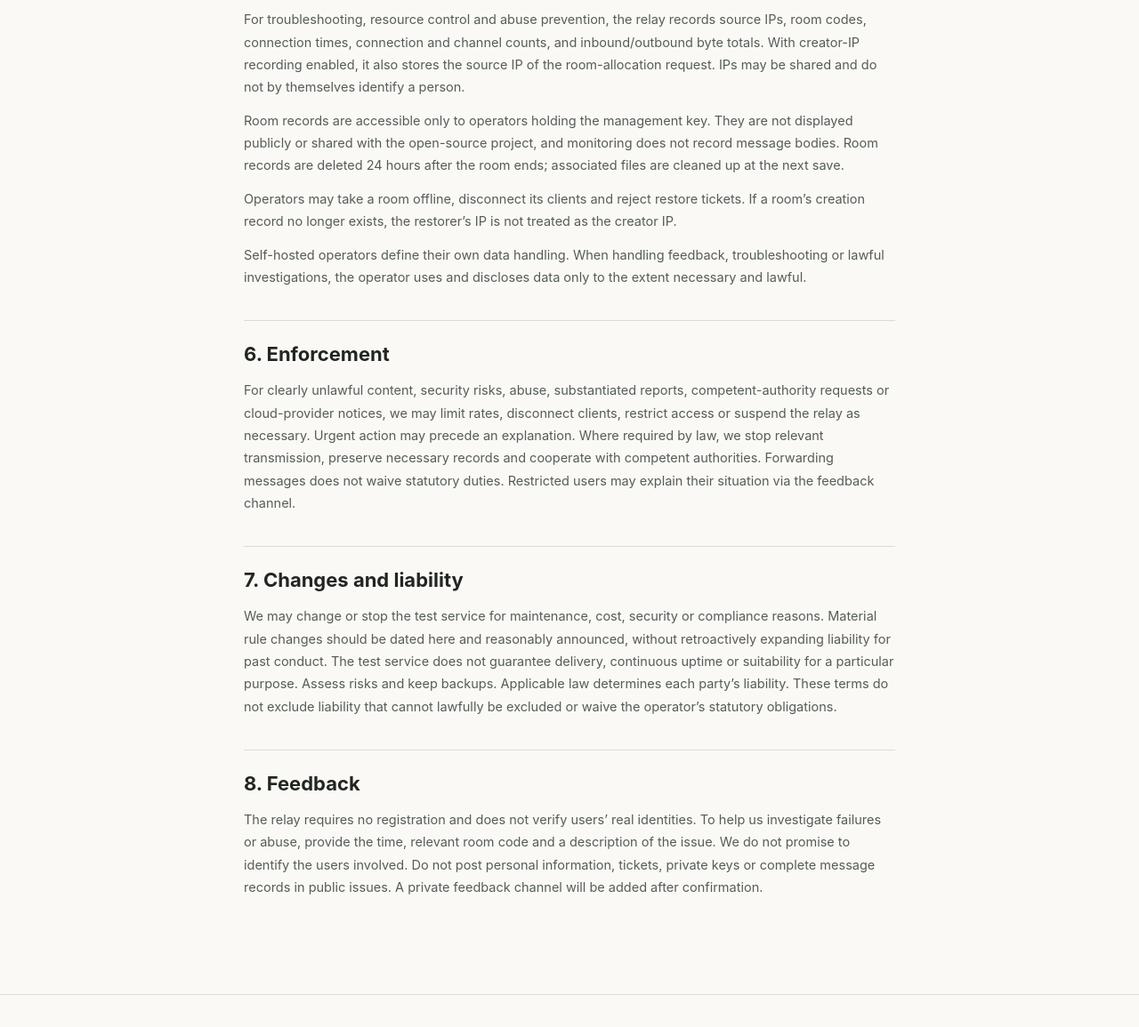
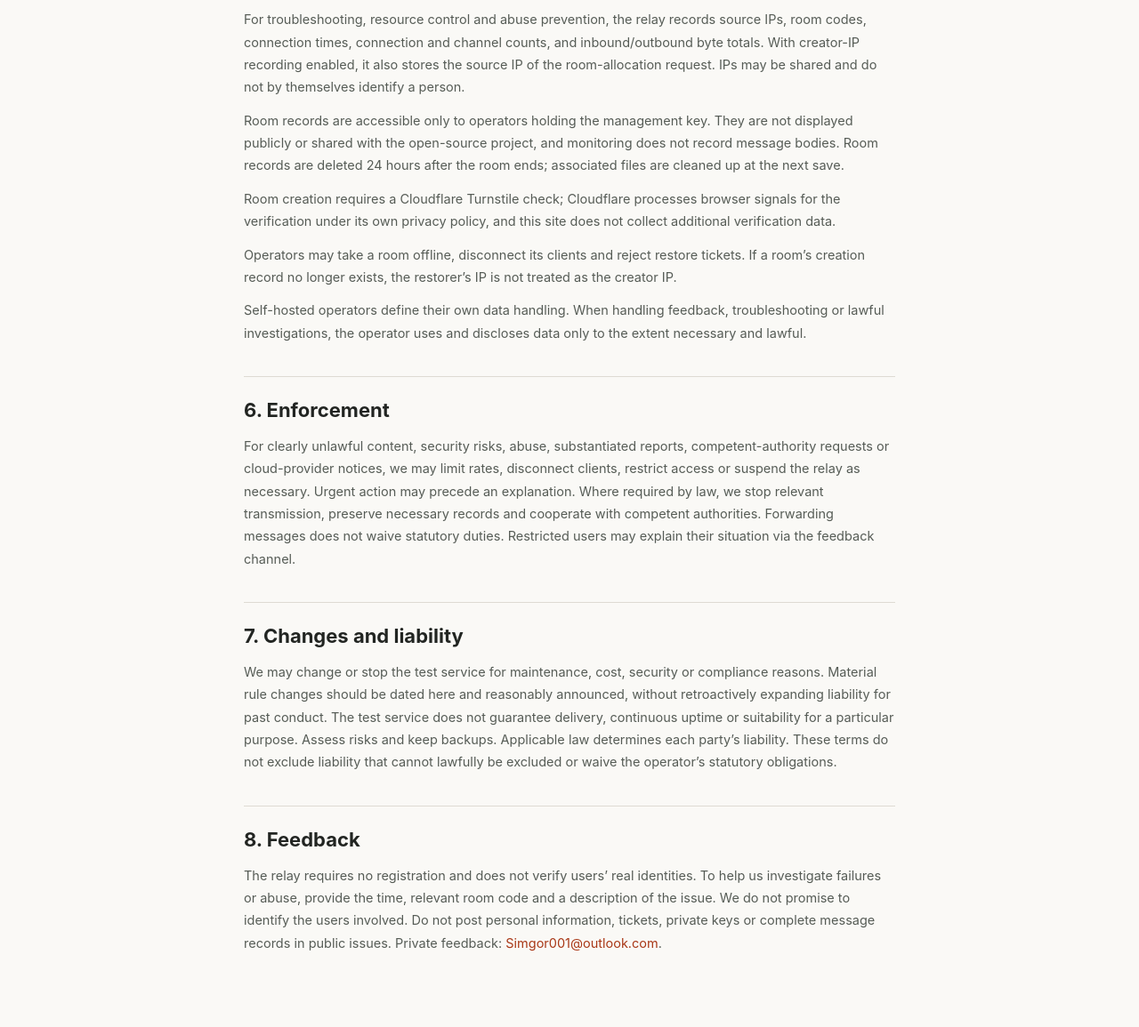
Before and after one commit to Simgor001/romzo, a website: page website/terms.html in a window 1280 px wide. Shown: the part 1728-2883 px from the top of the page at 89% size. Drawn offline with Linux system fonts and the light colour scheme.

Commit message:
feat(deploy): persist room history; disclose Turnstile and add feedback email
Mount a writable /data volume for METRICS_HISTORY_FILE so room history
survives container restarts, and align the public relay terms with the
current policy: Cloudflare Turnstile handles verification signals, and
the feedback section now lists the maintainer email.

```diff
--- a/deploy/compose.yaml
+++ b/deploy/compose.yaml
@@ -8,6 +8,10 @@ services:
       - "127.0.0.1:9224:9224"
     restart: unless-stopped
     read_only: true
+    # Writable mount for METRICS_HISTORY_FILE (room history survives restarts).
+    # Host dir must be writable by uid 65532 (the container user).
+    volumes:
+      - /opt/romzo/data:/data
     cap_drop: [ALL]
     security_opt: [no-new-privileges:true]
     mem_limit: 256m
--- a/website/terms.html
+++ b/website/terms.html
@@ -53,10 +53,12 @@
 <section id="data"><h2 class="l-zh">5. 数据与安全</h2><h2 class="l-en">5. Data and security</h2><p class="l-zh">测试节点不提供保密或重要数据的托管。不要发送口令、私钥、身份证件、支付资料等敏感信息。HTTPS/WSS 只加密传输通道，应用负载是否加密由接入应用决定。</p>
 <p class="l-zh">为排障、控制资源消耗和防止滥用，节点会记录来源 IP、房间号、连接时间、连接数、频道数及入站和出站字节数。开启创建 IP 记录后，还会保存房间创建请求的来源 IP。IP 可能多人共用，不能单独用来认定个人身份。</p>
 <p class="l-zh">房间运行记录仅供持有管理密钥的运营人员查看，不公开展示，也不回传给开源项目方；监控不记录消息正文。房间结束 24 小时后运行记录自动清除，关联文件在下一次保存时清理。</p>
+<p class="l-zh">建房需通过 Cloudflare Turnstile 人机验证；验证过程由 Cloudflare 依据其隐私政策处理浏览器信号，本站不另行收集验证数据。</p>
 <p class="l-zh">运营人员可以让房间下线、断开其连接并拒绝恢复票据。房间恢复时，若创建记录已不存在，恢复者的 IP 不会被当作创建 IP。</p>
 <p class="l-zh">自托管节点的数据处理由其运营者自行说明。运营者处理反馈、排障或依法配合调查时，只会在必要且合法的范围内使用和披露数据。</p><p class="l-en">Do not send passwords, private keys, identity documents, payment details or other sensitive information through this relay; it does not host confidential or important data. HTTPS/WSS encrypts transport only; whether application payloads are encrypted is up to the application. </p>
 <p class="l-en">For troubleshooting, resource control and abuse prevention, the relay records source IPs, room codes, connection times, connection and channel counts, and inbound/outbound byte totals. With creator-IP recording enabled, it also stores the source IP of the room-allocation request. IPs may be shared and do not by themselves identify a person. </p>
 <p class="l-en">Room records are accessible only to operators holding the management key. They are not displayed publicly or shared with the open-source project, and monitoring does not record message bodies. Room records are deleted 24 hours after the room ends; associated files are cleaned up at the next save. </p>
+<p class="l-en">Room creation requires a Cloudflare Turnstile check; Cloudflare processes browser signals for the verification under its own privacy policy, and this site does not collect additional verification data.</p>
 <p class="l-en">Operators may take a room offline, disconnect its clients and reject restore tickets. If a room’s creation record no longer exists, the restorer’s IP is not treated as the creator IP. </p>
 <p class="l-en">Self-hosted operators define their own data handling. When handling feedback, troubleshooting or lawful investigations, the operator uses and discloses data only to the extent necessary and lawful.</p>
 </section>
@@ -65,8 +67,8 @@
 <section id="changes"><h2 class="l-zh">7. 变更与责任边界</h2><h2 class="l-en">7. Changes and liability</h2><p class="l-zh">我们可因维护、费用、安全或合规需要调整或停止测试服务；重大规则变化会在本页注明版本并提前提示，不追究生效前已发生的行为。测试服务不保证消息必达、持续在线或满足特定用途；使用者应评估风险并备份。双方责任按适用法律确定，本条款不排除法律禁止排除的责任，也不免除运营者依法应承担的义务。</p><p class="l-en">We may change or stop the test service for maintenance, cost, security or compliance reasons. Material rule changes should be dated here and reasonably announced, without retroactively expanding liability for past conduct. The test service does not guarantee delivery, continuous uptime or suitability for a particular purpose. Assess risks and keep backups. Applicable law determines each party’s liability. These terms do not exclude liability that cannot lawfully be excluded or waive the operator’s statutory obligations.</p>
 </section>
 <section id="contact"><h2 class="l-zh">8. 问题反馈</h2><h2 class="l-en">8. Feedback</h2>
-<p class="l-zh">节点无需注册，不核验使用者真实身份。反馈问题时可提供发生时间、相关房号和问题描述，供我们定位故障或滥用；我们不承诺识别相关使用者的真实身份。请勿在公开 Issue 中提交个人信息、票据、私钥或完整消息记录。私密反馈渠道将在确认后补充。</p>
-<p class="l-en">The relay requires no registration and does not verify users’ real identities. To help us investigate failures or abuse, provide the time, relevant room code and a description of the issue. We do not promise to identify the users involved. Do not post personal information, tickets, private keys or complete message records in public issues. A private feedback channel will be added after confirmation.</p>
+<p class="l-zh">节点无需注册，不核验使用者真实身份。反馈问题时可提供发生时间、相关房号和问题描述，供我们定位故障或滥用；我们不承诺识别相关使用者的真实身份。请勿在公开 Issue 中提交个人信息、票据、私钥或完整消息记录。私密反馈渠道：<a href="mailto:Simgor001@outlook.com">Simgor001@outlook.com</a>。</p>
+<p class="l-en">The relay requires no registration and does not verify users’ real identities. To help us investigate failures or abuse, provide the time, relevant room code and a description of the issue. We do not promise to identify the users involved. Do not post personal information, tickets, private keys or complete message records in public issues. Private feedback: <a href="mailto:Simgor001@outlook.com">Simgor001@outlook.com</a>.</p>
 </section>
 
 </main>
```
